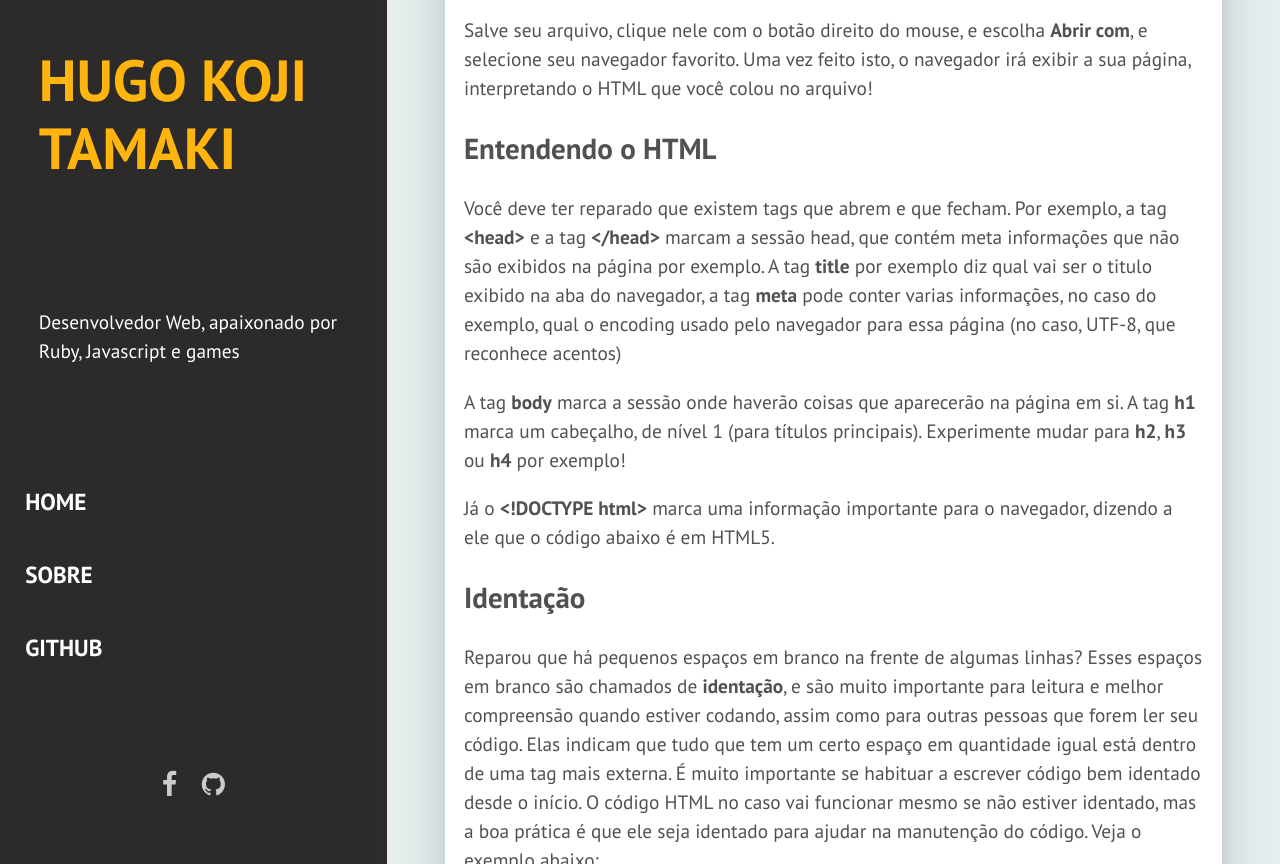
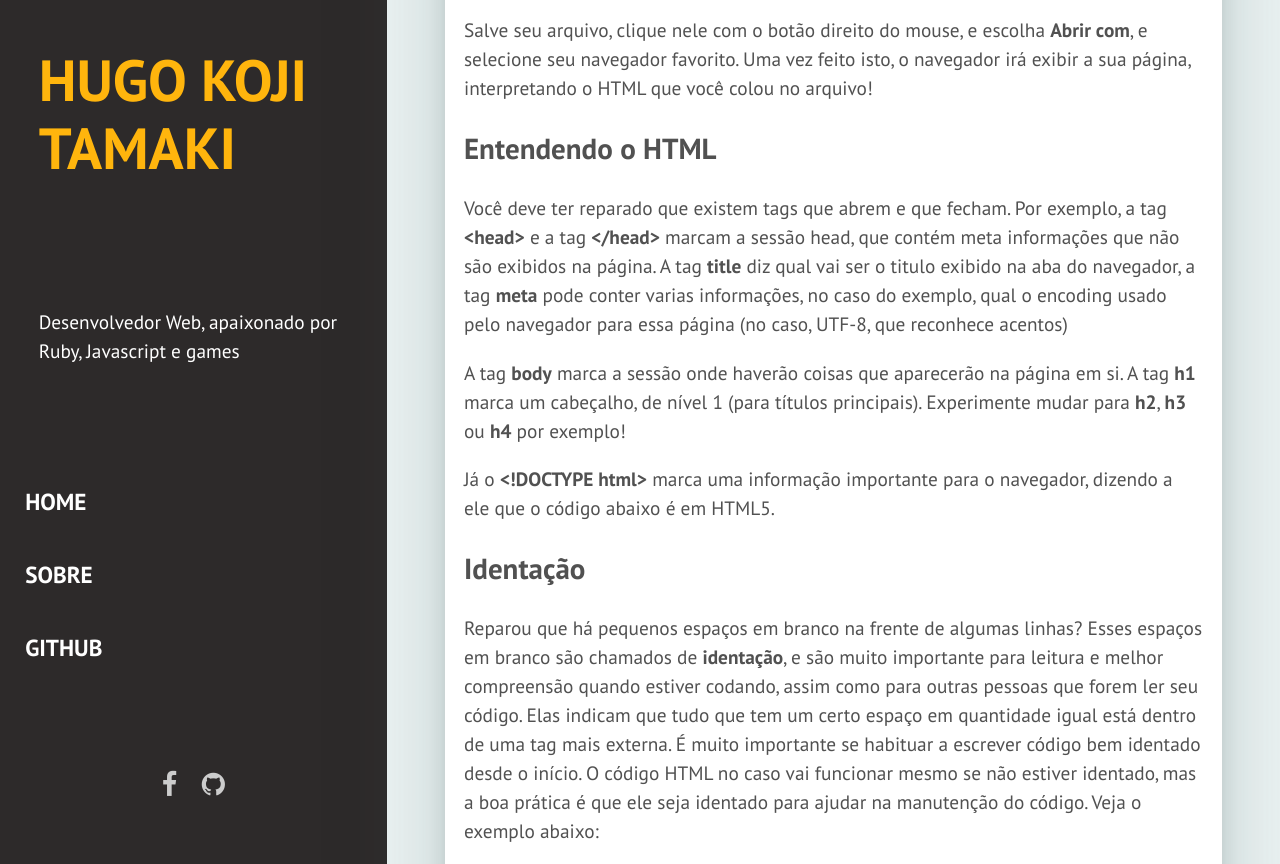
Before and after one commit to HugoTamaki/HugoTamaki.github.io, a Jekyll site: the page built from _posts/2019-02-02-iniciando-web-conceitos-basicos.markdown, in a window 1280 px wide and 900 px high, scrolled down 2044 px, cut to the strip 36-900 px from the top of the window. Built offline with Jekyll 4.4.1, drawn with Linux system fonts in a browser that asks for light colours; some web fonts are replaced.

Commit message:
Fixing text

```diff
--- a/_posts/2019-02-02-iniciando-web-conceitos-basicos.markdown
+++ b/_posts/2019-02-02-iniciando-web-conceitos-basicos.markdown
@@ -61,7 +61,7 @@ published: true
 
 <h2>Entendendo o HTML</h2>
 
-<p>Você deve ter reparado que existem tags que abrem e que fecham. Por exemplo, a tag <strong>&lt;head&gt;</strong> e a tag <strong>&lt;/head&gt;</strong> marcam a sessão head, que contém meta informações que não são exibidos na página por exemplo. A tag <strong>title</strong> por exemplo diz qual vai ser o titulo exibido na aba do navegador, a tag <strong>meta</strong> pode conter varias informações, no caso do exemplo, qual o encoding usado pelo navegador para essa página (no caso, UTF-8, que reconhece acentos)</p>
+<p>Você deve ter reparado que existem tags que abrem e que fecham. Por exemplo, a tag <strong>&lt;head&gt;</strong> e a tag <strong>&lt;/head&gt;</strong> marcam a sessão head, que contém meta informações que não são exibidos na página. A tag <strong>title</strong> diz qual vai ser o titulo exibido na aba do navegador, a tag <strong>meta</strong> pode conter varias informações, no caso do exemplo, qual o encoding usado pelo navegador para essa página (no caso, UTF-8, que reconhece acentos)</p>
 
 <p>A tag <strong>body</strong> marca a sessão onde haverão coisas que aparecerão na página em si. A tag <strong>h1</strong> marca um cabeçalho, de nível 1 (para títulos principais). Experimente mudar para <strong>h2</strong>, <strong>h3</strong> ou <strong>h4</strong> por exemplo!</p>
 
```
